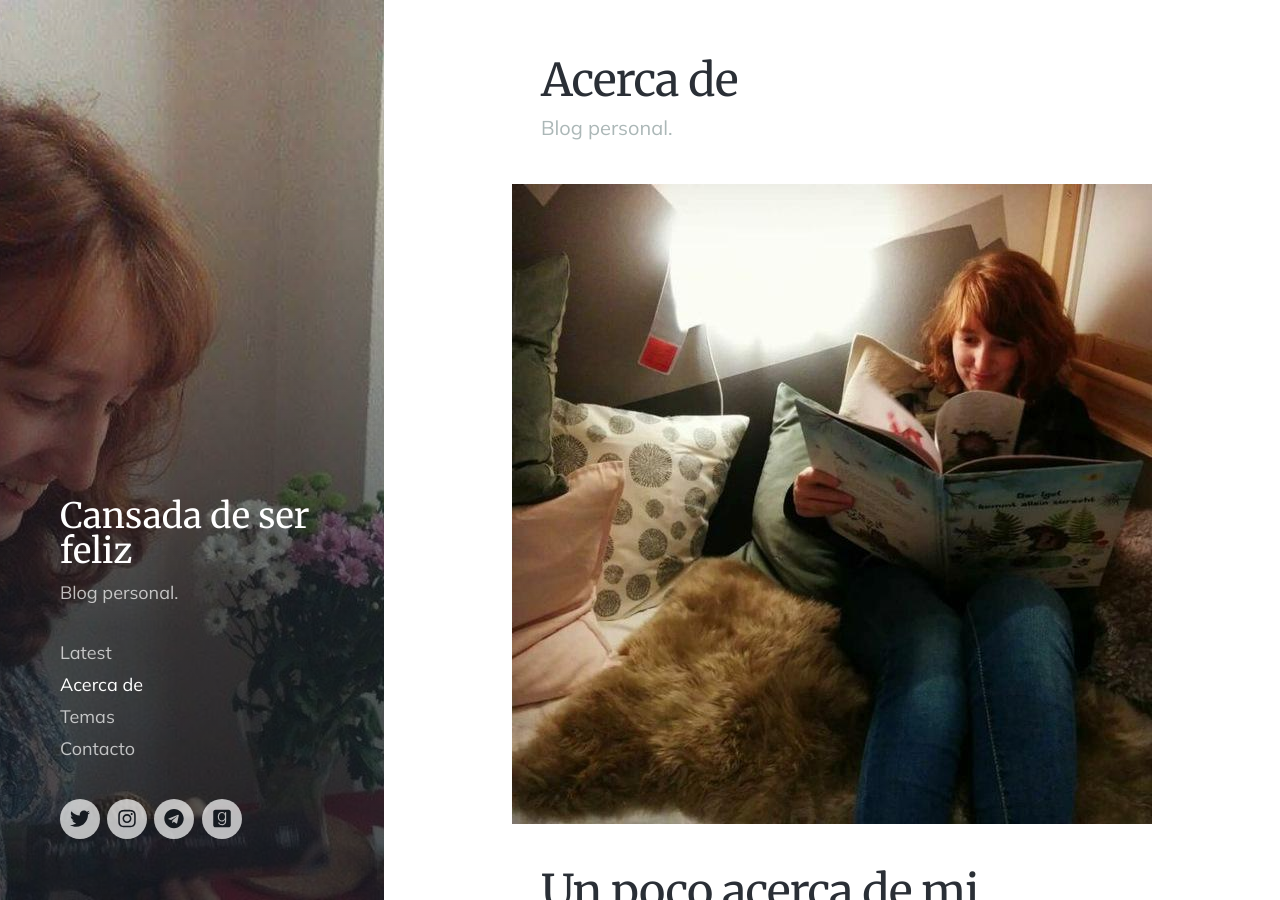
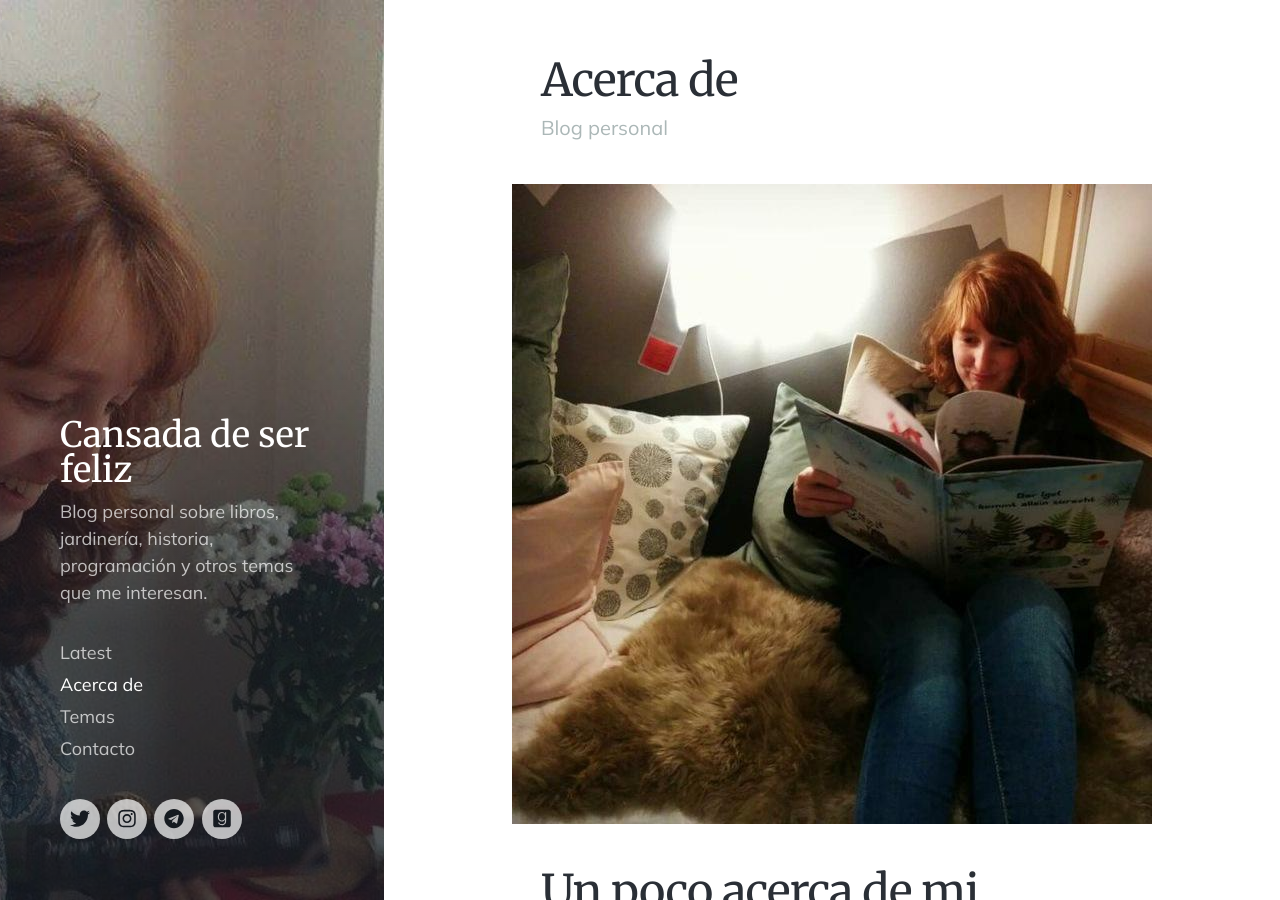
Before and after one commit to vero4karu/cansadadeserfeliz.github.io, a Jekyll site: the page built from _pages/about.md, in a window 1280 px wide and 900 px high. Built offline with Jekyll 4.4.1, drawn with Linux system fonts in a browser that asks for light colours; nearby versions of some CDN libraries.

Commit message:
Update blog description

```diff
--- a/_data/settings.yml
+++ b/_data/settings.yml
@@ -1,6 +1,6 @@
 basic_settings:
   site_title: Cansada de ser feliz
-  site_tagline: Blog personal.
+  site_tagline: Blog personal sobre libros, jardinería, historia, programación y otros temas que me interesan.
   favicon_image: /images/favicon.ico
 
 header_settings:
--- a/_pages/about.md
+++ b/_pages/about.md
@@ -1,7 +1,7 @@
 ---
 title: Acerca de
-subtitle: Blog personal.
-description: A stunning personal blog Jekyll theme with an image-focused design.
+subtitle: Blog personal
+description: Blog personal sobre libros, jardinería, historia, programación y otros temas que me interesan
 featured_image: /images/vera_ams.jpg
 ---
 
--- a/index.html
+++ b/index.html
@@ -1,7 +1,7 @@
 ---
 layout: default
-title: A stunning personal blog Jekyll theme
-description: Journal is a stunning personal blog Jekyll theme with an image-focused design.
+title: Blog personal
+description: Blog personal sobre libros, jardinería, historia, programación y otros temas que me interesan
 featured_image: /images/demo/demo-landscape.jpg
 ---
 
```
Also changed, not shown: _pages/categories.md (+1 -1 lines), _pages/thanks.md (+4 -6 lines).
